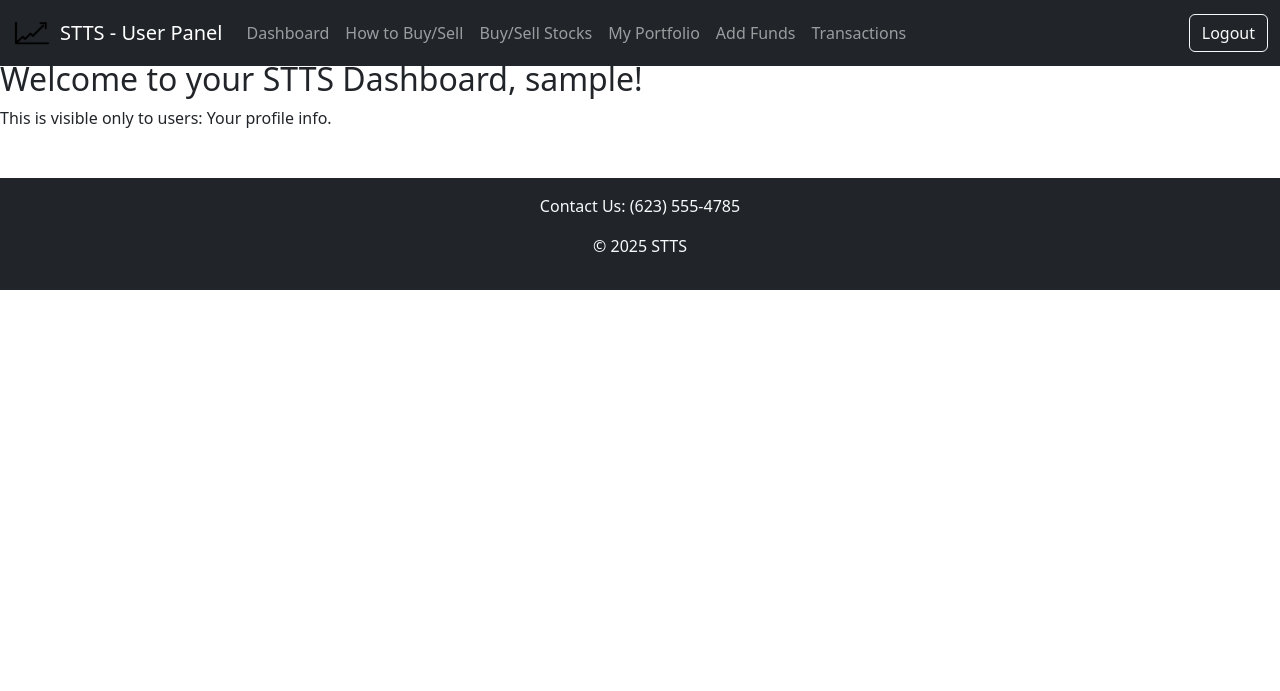
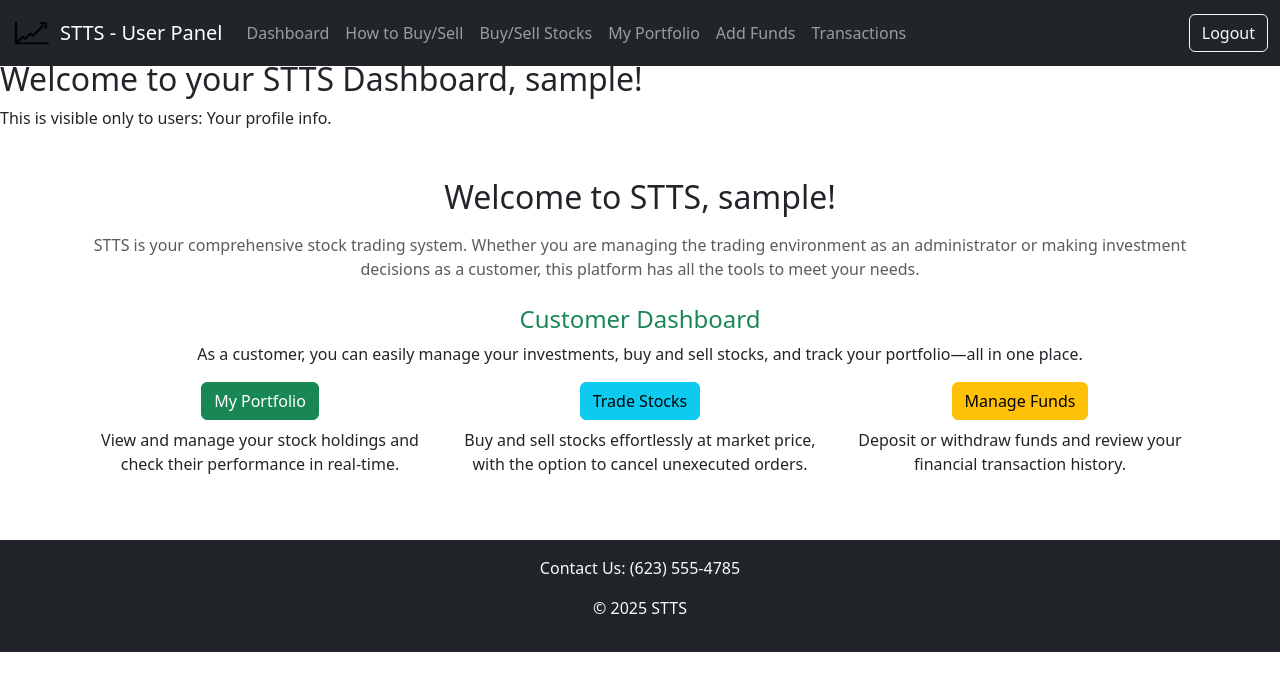
Before and after one commit to ivazqu10/Stocks, a Flask app: page / in a window 1280 px wide. Shown: the top 691 px of the page. Run offline with Flask 3, Linux system fonts and the light colour scheme; the visitor is signed in with stand-in values (Sample User, id 1).

Commit message:
Dashboard update
updated user dashboard

```diff
--- a/app.py
+++ b/app.py
@@ -13,7 +13,7 @@ import random
 
 app = Flask(__name__)
 
-app.config['SQLALCHEMY_DATABASE_URI'] = 'mysql+pymysql://root:Madrid0329.@localhost/stocks_db'
+app.config['SQLALCHEMY_DATABASE_URI'] = 'mysql+pymysql://root:Jaman3240@localhost/stocks_db'
 app.config['SQLALCHEMY_TRACK_MODIFICATIONS'] = False
 app.config['SECRET_KEY'] = os.getenv("SECRET_KEY", 'your_secret_key_here')
 
--- a/templates/user_dashboard.html
+++ b/templates/user_dashboard.html
@@ -17,6 +17,51 @@
     <h1>You are not logged in</h1>
 {% endif %}
 
+<div class="container mt-5">
+    {% if current_user.is_authenticated %}
+        <h2 class="text-center">Welcome to STTS, {{ current_user.username }}!</h2>
+        <p class="text-muted text-center mt-3">STTS is your comprehensive stock trading system. Whether you are managing the trading environment as an administrator or making investment decisions as a customer, this platform has all the tools to meet your needs.</p>
+
+        {% if current_user.role == "admin" %}
+            <h4 class="text-center text-info mt-4">Administrator Dashboard</h4>
+            <p class="text-center">As an administrator, you can manage the stock market by creating and managing stocks, setting market hours, and overseeing the system.</p>
+            <div class="row text-center mt-3">
+                <div class="col-md-4">
+                    <a href="{{ url_for('manage_stocks') }}" class="btn btn-primary">Create & Manage Stocks</a>
+                    <p class="mt-2">Add new stocks with details such as company name, stock ticker, initial price, and volume.</p>
+                </div>
+                <div class="col-md-4">
+                    <a href="{{ url_for('set_market_hours') }}" class="btn btn-secondary">Set Market Hours</a>
+                    <p class="mt-2">Define trading hours and ensure trades are only executed during open hours.</p>
+                </div>
+                <div class="col-md-4">
+                    <a href="{{ url_for('view_system_logs') }}" class="btn btn-danger">View System Logs</a>
+                    <p class="mt-2">Monitor system activity and ensure smooth operations.</p>
+                </div>
+            </div>
+        {% elif current_user.role == "user" %}
+            <h4 class="text-center text-success mt-4">Customer Dashboard</h4>
+            <p class="text-center">As a customer, you can easily manage your investments, buy and sell stocks, and track your portfolio—all in one place.</p>
+            <div class="row text-center mt-3">
+                <div class="col-md-4">
+                    <a href="{{ url_for('portfolio') }}" class="btn btn-success">My Portfolio</a>
+                    <p class="mt-2">View and manage your stock holdings and check their performance in real-time.</p>
+                </div>
+                <div class="col-md-4">
+                    <a href="{{ url_for('buy_sell_stock') }}" class="btn btn-info">Trade Stocks</a>
+                    <p class="mt-2">Buy and sell stocks effortlessly at market price, with the option to cancel unexecuted orders.</p>
+                </div>
+                <div class="col-md-4">
+                    <a href="{{ url_for('funds') }}" class="btn btn-warning">Manage Funds</a>
+                    <p class="mt-2">Deposit or withdraw funds and review your financial transaction history.</p>
+                </div>
+            </div>
+        {% endif %}
+    {% else %}
+        <h1 class="text-center">Welcome to STTS!</h1>
+        <p class="text-center">STTS empowers users to trade stocks seamlessly. Sign up today and take the first step in managing your investments. Please <a href="{{ url_for('login') }}">log in</a> or <a href="{{ url_for('register') }}">register</a> to access the platform.</p>
+    {% endif %}
+</div>
 
 {% endblock %}
 
```
